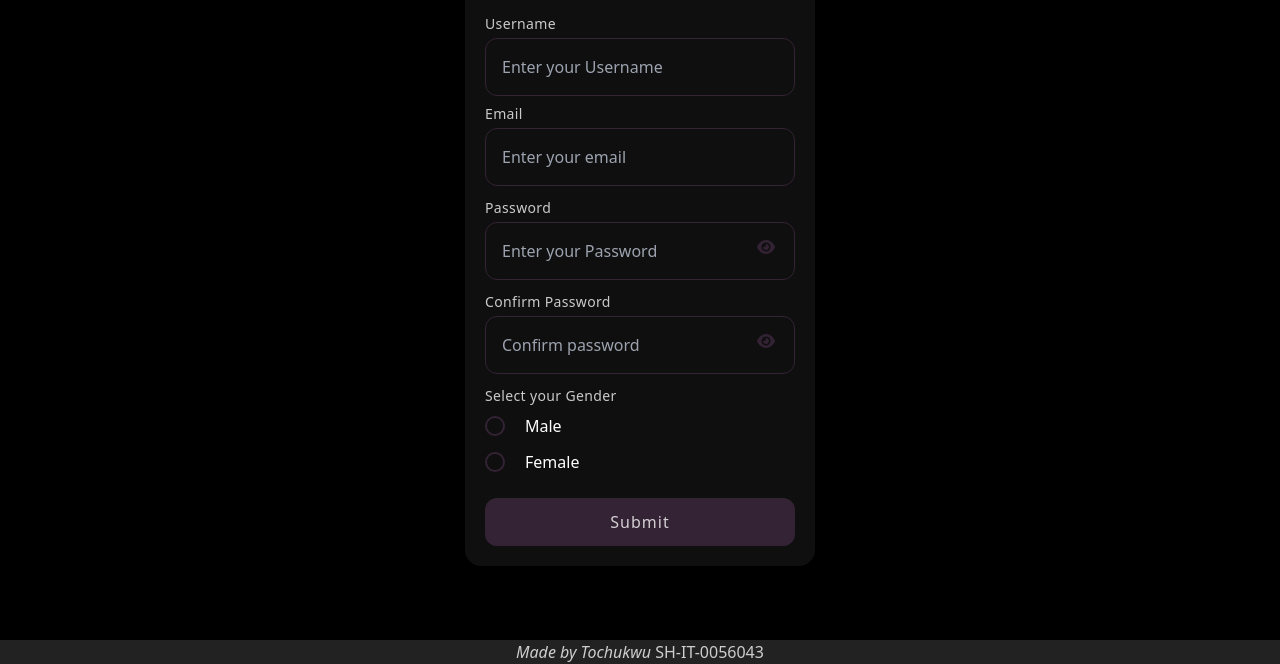
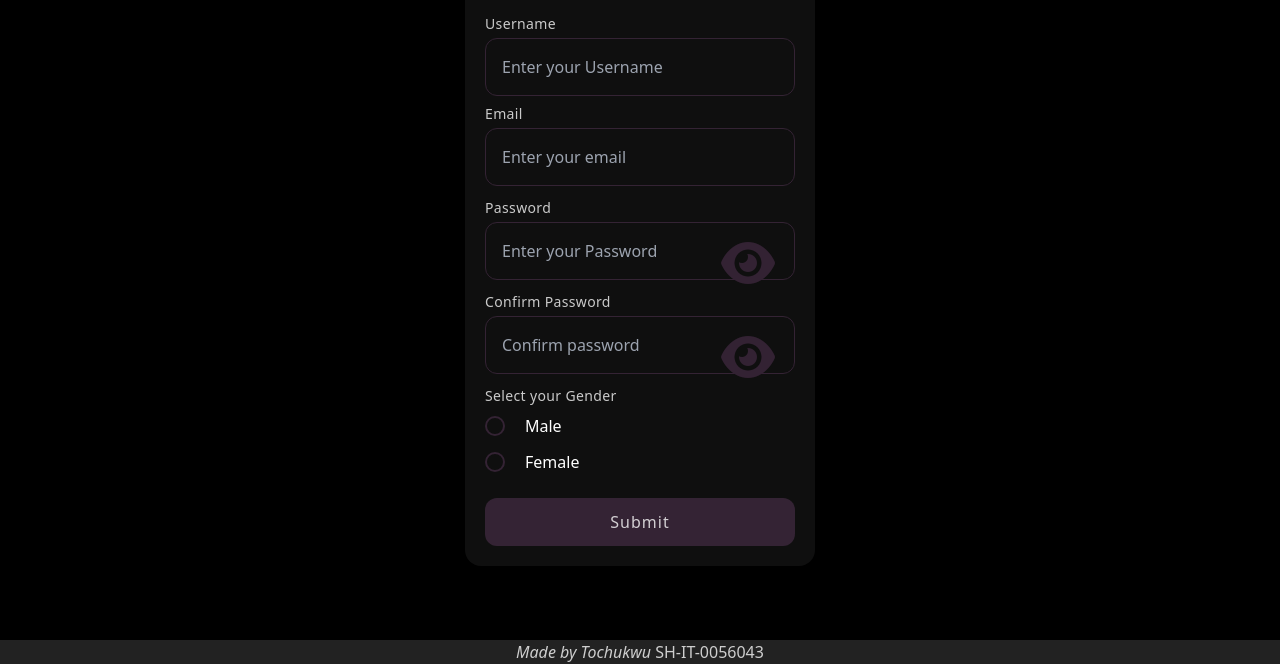
Before and after one commit to Headbwoi/capstone-sidehustle, a website: page index.html in a window 1280 px wide. Shown: the part 220-884 px from the top of the page. Drawn offline with Linux system fonts and the light colour scheme.

Commit message:
Update index.html

```diff
--- a/index.html
+++ b/index.html
@@ -100,7 +100,7 @@
             placeholder="Enter your Password"
             class="bg-formBackground text-white w-full p-4 outline-none border border-solid border-lightPurple rounded-xl duration-200 transition-all ease-in-out focus:placeholder:text-white relative"
           />
-          <i class="fa fa-eye absolute top-1/2 right-5 cursor-pointer togglepass"></i>
+          <i class="fa fa-eye fa-3x absolute top-1/2 right-5 cursor-pointer togglepass"></i>
           <div class="errortxt text-red-600 text-sm mt-1 -mb-2 ml-2"></div>
         </div>
 
@@ -116,7 +116,7 @@
             placeholder="Confirm password"
             class="bg-formBackground text-white w-full p-4 outline-none border border-solid border-lightPurple rounded-xl duration-200 transition-all ease-in-out focus:placeholder:text-white"
           />
-          <i class="fa fa-eye absolute top-1/2 right-5 cursor-pointer toggleconfirm"></i>
+          <i class="fa fa-eye fa-3x absolute top-1/2 right-5 cursor-pointer toggleconfirm"></i>
           <div class="errortxt text-red-600 text-sm mt-1 -mb-2 ml-2"></div>
         </div>
 
```
